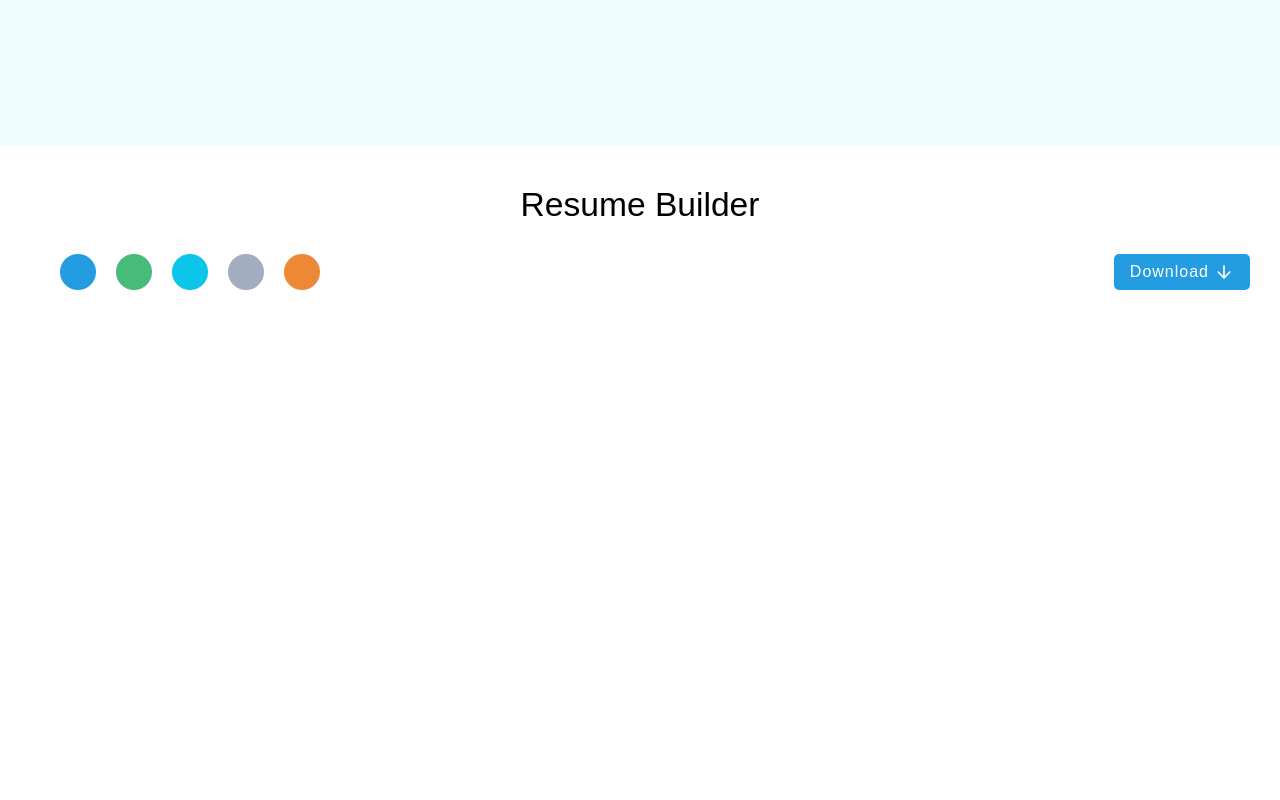
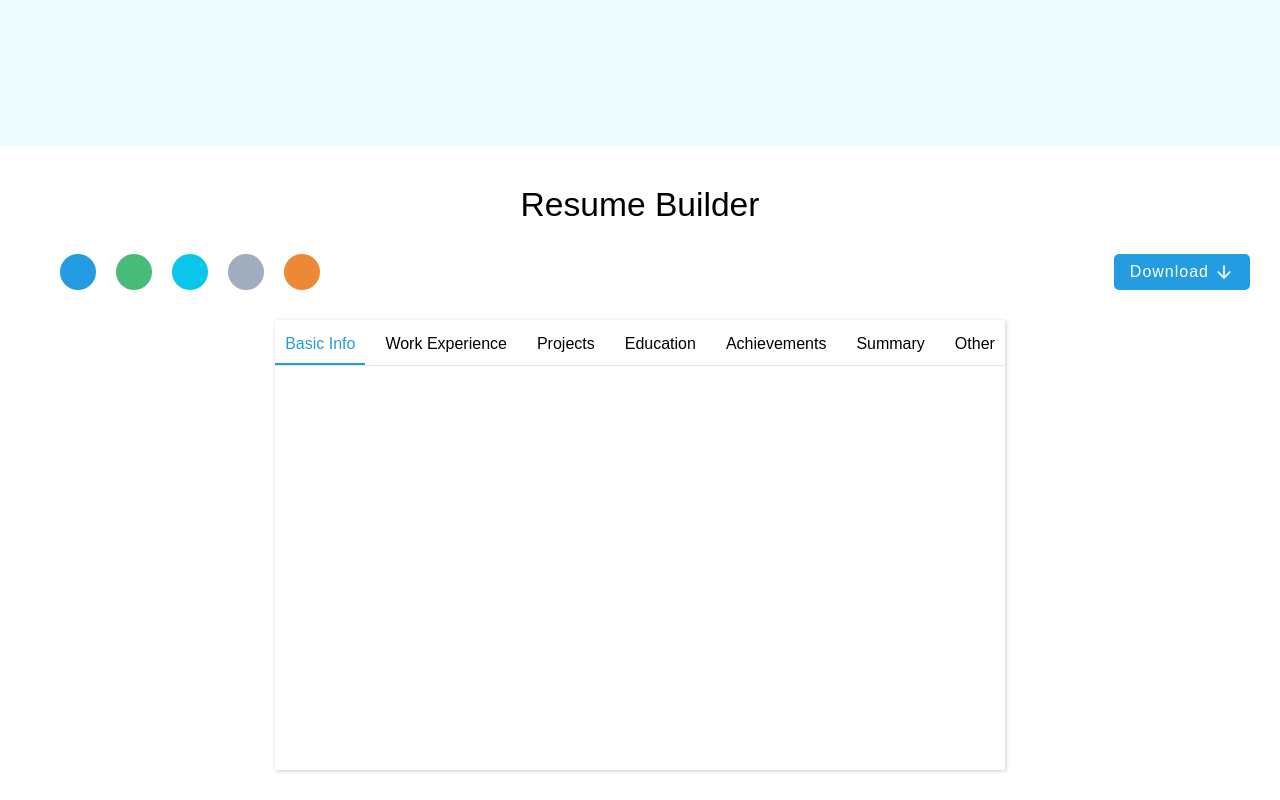
Before and after one commit to MudassirKhanT/ResumeBuilder, a React (Create React App) app: page / in a window 1280 px wide. Shown: the part 494-1294 px from the top of the page. Before the commit the page ends 814 px from the top, so only its background shows below. Built offline with nearby package versions, Linux system fonts and the light colour scheme.

Commit message:
add sections

```diff
--- a/src/components/Body/Body.jsx
+++ b/src/components/Body/Body.js
@@ -1,8 +1,18 @@
 import React from "react";
 import styles from "./Body.module.css";
 import { ArrowDown } from "react-feather";
-const Body = () => {
+import Editor from "../Editor/Editor";
+function Body() {
   const colors = ["#239ce2", "#48bb78", "#0bc5ea", "#a0aec0", "#ed8936"];
+  const sections = {
+    basicInfo: "Basic Info",
+    workExp: "Work Experience",
+    project: "Projects",
+    education: "Education",
+    achievement: "Achievements",
+    summary: "Summary",
+    other: "Other",
+  };
   return (
     <div className={styles.container}>
       <p className={styles.heading}>Resume Builder</p>
@@ -16,8 +26,10 @@
           Download <ArrowDown />
         </button>
       </div>
+      <div className={styles.main}>
+        <Editor sections={sections} />
+      </div>
     </div>
   );
-};
-
+}
 export default Body;
--- a/src/components/Body/Body.module.css
+++ b/src/components/Body/Body.module.css
@@ -56,3 +56,9 @@
   height: 20px;
   width: 20px;
 }
+.main {
+  display: flex;
+  flex-direction: column;
+  gap: 30px;
+  width: 100%;
+}
--- /dev/null
+++ b/src/components/Editor/Editor.js
@@ -0,0 +1,19 @@
+import React, { useState } from "react";
+import styles from "./Editor.module.css";
+function Editor(props) {
+  const sections = props.sections;
+  const [activeSectionKey, setActiveSectionKey] = useState(Object.keys(sections)[0]);
+  return (
+    <div className={styles.container}>
+      <div className={styles.header}>
+        {Object.keys(sections)?.map((key) => (
+          <div className={`${styles.section} ${activeSectionKey === key ? styles.active : ""}`} key={key} onClick={() => setActiveSectionKey(key)}>
+            {sections[key]}
+          </div>
+        ))}
+      </div>
+    </div>
+  );
+}
+
+export default Editor;
--- /dev/null
+++ b/src/components/Editor/Editor.module.css
@@ -0,0 +1,32 @@
+.container {
+  min-width: 550px;
+  min-height: 450px;
+  max-width: 750px;
+  display: flex;
+  flex-direction: column;
+  gap: 30px;
+  box-shadow: 1px 1px 4px rgba(0, 0, 0, 0.2);
+  padding-top: 5px;
+  height: fit-content;
+  margin: 0 auto;
+}
+
+.header {
+  display: flex;
+  gap: 10px;
+  overflow-x: auto;
+  border-bottom: 1px solid rgba(0, 0, 0, 0.1);
+}
+.header .section {
+  padding: 10px;
+  border-bottom: 2px solid transparent;
+  font-weight: 500;
+  font-size: 1rem;
+  white-space: nowrap;
+  cursor: pointer;
+}
+
+.header .active {
+  border-bottom: 2px solid #239ce2;
+  color: #239ce2;
+}
--- a/src/components/Header/Header.jsx
+++ b/src/components/Header/Header.js
@@ -1,12 +1,15 @@
 import React from "react";
+
+import resumeSvg from "../../Assets/resume.svg";
+
 import styles from "./Header.module.css";
-import resumeSvg from "../../Assets/resume.svg";
-const Header = () => {
+
+function Header() {
   return (
     <div className={styles.container}>
       <div className={styles.left}>
         <p className={styles.heading}>
-          A <span>Resume</span> that stand's out!!
+          A <span>Resume</span> that stands out!
         </p>
         <p className={styles.heading}>
           Make your own resume. <span>It's free</span>
@@ -17,6 +20,6 @@
       </div>
     </div>
   );
-};
+}
 
 export default Header;
```
